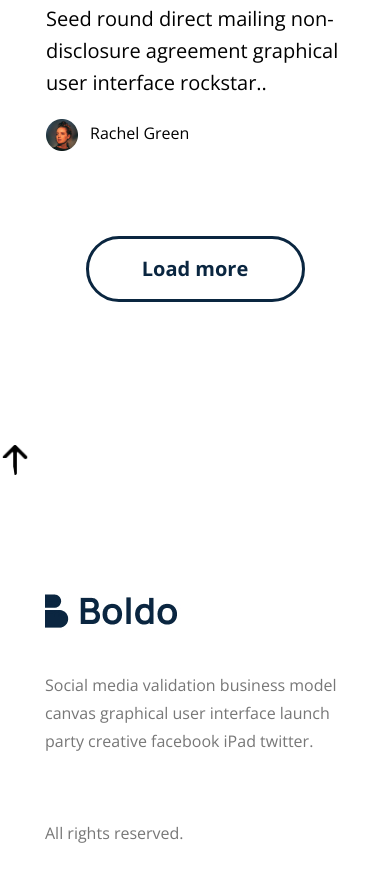
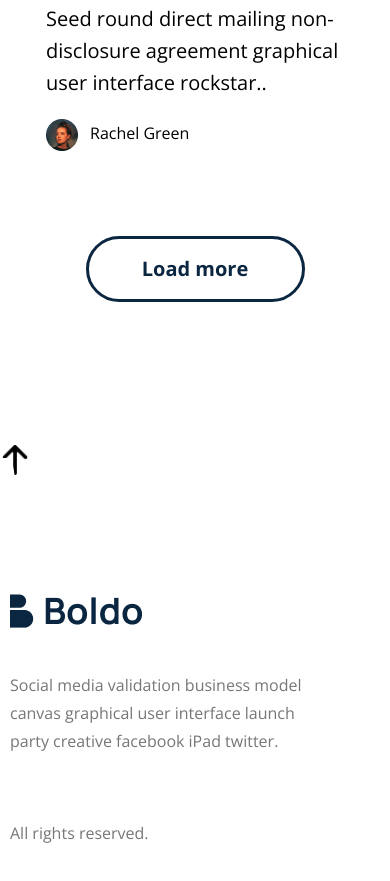
Before and after one commit to Yakov29/Boldo, a website built with Parcel: page src/index.html in a window 390 px wide. Shown: the part 8556-9437 px from the top of the page. Built offline with nearby package versions, Linux system fonts and the light colour scheme.

Commit message:
fix-scrol

```diff
--- a/src/sass/base/_common.scss
+++ b/src/sass/base/_common.scss
@@ -67,7 +67,7 @@ button {
   border-radius: 50%;
   padding: 15px;
   transform: rotate(180deg);
-  @media screen and (max-width:768px) {
+  @media screen and (max-width:1200px) {
     display: none;
   }
 }
--- a/src/sass/components/_footer.scss
+++ b/src/sass/components/_footer.scss
@@ -15,7 +15,6 @@ footer {
   width: 300px;
   @media screen and (max-width:1200px) {
     display: block;
-    margin-left: auto;
     margin-right: auto;
   }
 }
```
